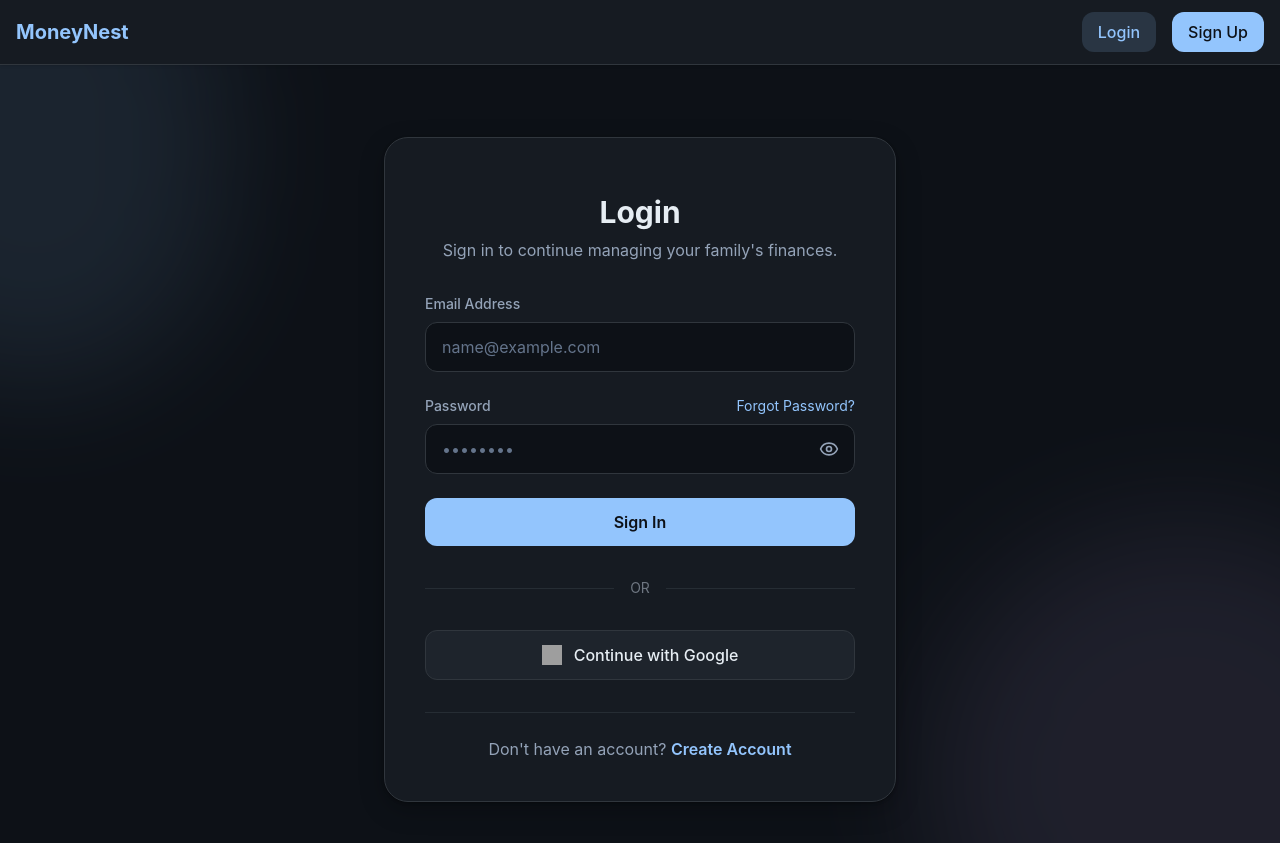
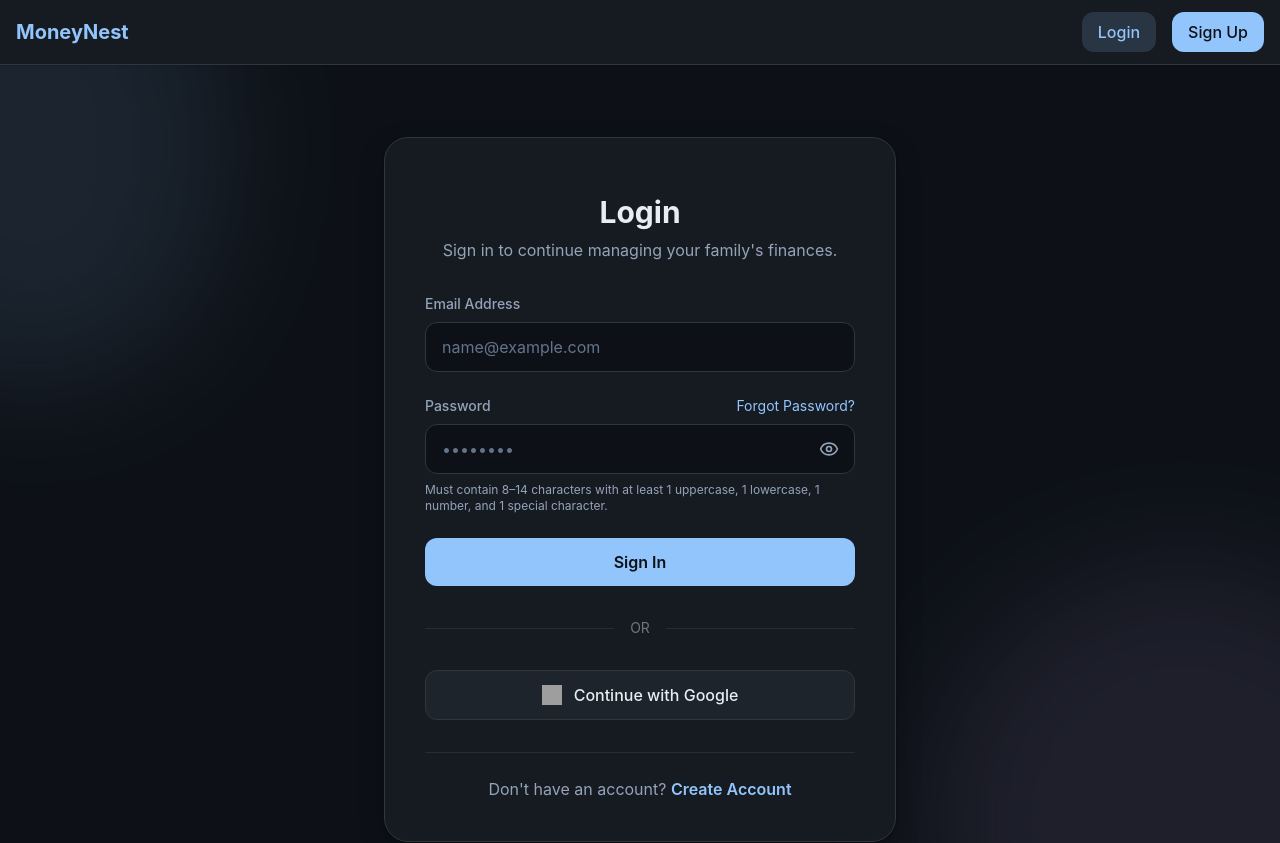
Before and after one commit to AasthaOswal/MoneyNest, a React (Vite) app in the folder frontend/: page /login in a window 1280 px wide. Shown: the top 843 px of the page. Built offline with nearby package versions, Linux system fonts and the light colour scheme; no server answers; grey boxes are pictures that could not be loaded.

Commit message:
make password policy stronger and accordingly add client and server side code

```diff
--- a/frontend/src/pages/auth/Login.jsx
+++ b/frontend/src/pages/auth/Login.jsx
@@ -147,6 +147,10 @@ const Login = () => {
               {showPassword ? <EyeOff size={20} /> : <Eye size={20} />}
             </button>
           </div>
+
+          <p className="mt-2 text-xs text-text-secondary">
+          Must contain 8–14 characters with at least 1 uppercase, 1 lowercase, 1 number, and 1 special character.
+          </p>
         </div>
 
         {/* Login Button */}
--- a/frontend/src/pages/auth/ResetPassword.jsx
+++ b/frontend/src/pages/auth/ResetPassword.jsx
@@ -99,6 +99,9 @@ const ResetPassword = () => {
               {showPassword ? <EyeOff size={20} /> : <Eye size={20} />}
             </button>
           </div>
+          <p className="mt-2 text-xs text-text-secondary">
+          Must contain 8–14 characters with at least 1 uppercase, 1 lowercase, 1 number, and 1 special character.
+          </p>
         </div>
 
         {/* Reset Button */}
--- a/frontend/src/pages/auth/Signup.jsx
+++ b/frontend/src/pages/auth/Signup.jsx
@@ -161,6 +161,10 @@ const Signup = () => {
               {showPassword ? <EyeOff size={20} /> : <Eye size={20} />}
             </button>
           </div>
+
+          <p className="mt-2 text-xs text-text-secondary">
+          Must contain 8–14 characters with at least 1 uppercase, 1 lowercase, 1 number, and 1 special character.
+          </p>
         </div>
 
         {/* Signup Button */}
```
Also changed, not shown: 1 other file (tests, documents, lock files or other folders).
